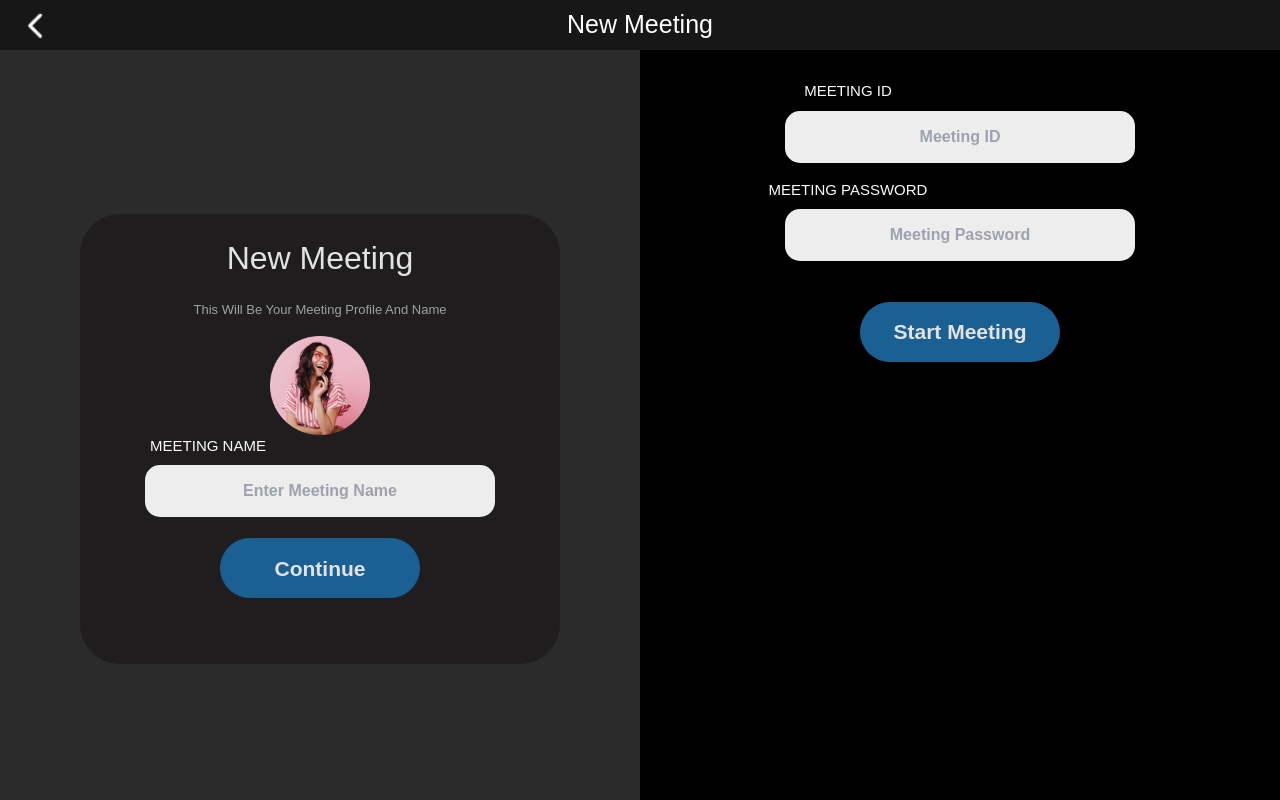
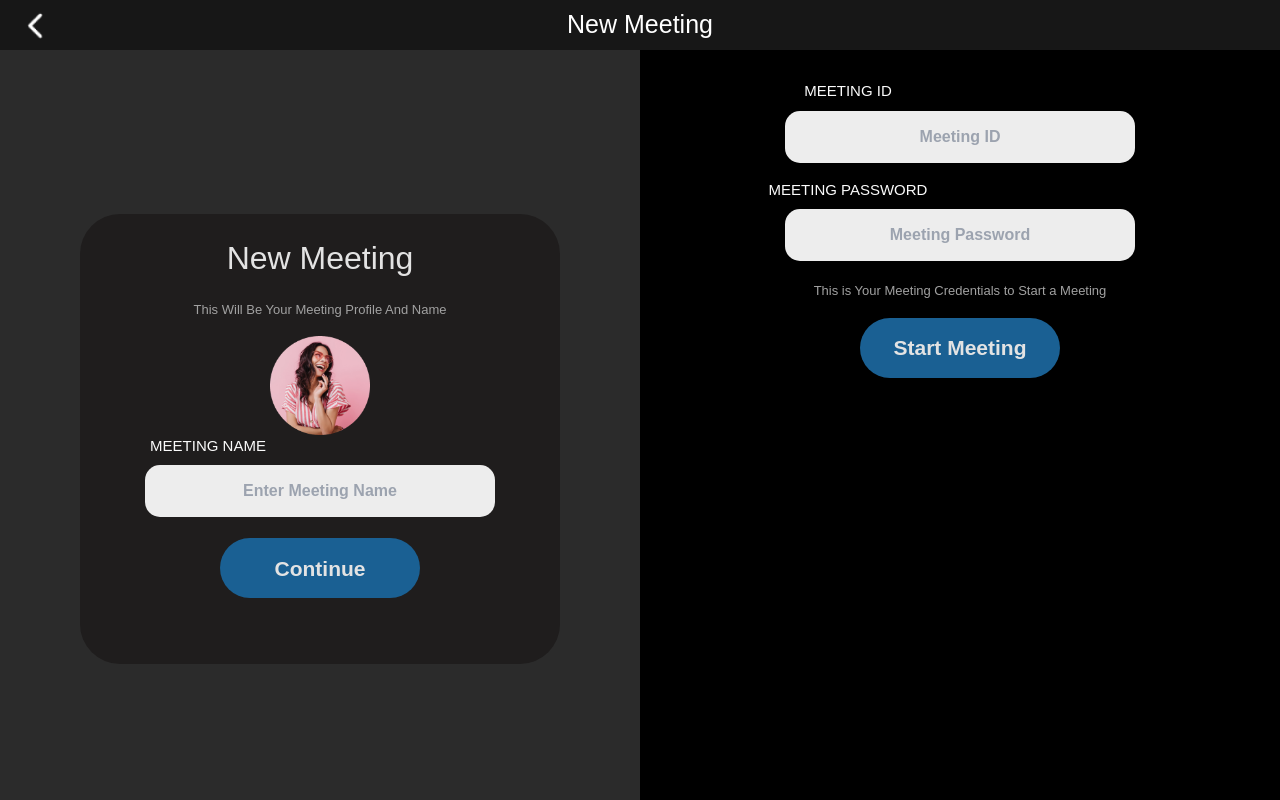
Before and after one commit to Febin-Joseph/zoomify, a React (Create React App) app in the folder client/: page /new in a window 1280 px wide. Built offline with nearby package versions, Linux system fonts and the light colour scheme.

Commit message:
made a change to new meeting

```diff
--- a/client/src/pages/newmeeting/NewMeeting.jsx
+++ b/client/src/pages/newmeeting/NewMeeting.jsx
@@ -86,11 +86,11 @@ const NewMeeting = () => {
                 value={''}
               />
             </div>
-            {/* <div className='flex items-center justify-center'>
+            <div className='flex items-center justify-center'>
               <p className='text-[#A1A1A1] text-[13px] lg:w-[25vw] w-[250px] text-center mt-1 mb-3'>
-                Enter Meeting Credential to Join a Meeting m
+              This is Your Meeting Credentials to Start a Meeting
               </p>
-            </div> */}
+            </div>
 
             <div className='mb-8'>
               <MainBtn
@@ -160,13 +160,13 @@ const NewMeeting = () => {
           value={''}
         />
 
-        {/* <div className='flex items-center justify-center'>
+        <div className='flex items-center justify-center'>
           <p className='text-[#A1A1A1] text-[13px] lg:w-[25vw] w-[250px] text-center mt-1 mb-3'>
-            Enter Meeting Credential to Join a Meeting
+            This is Your Meeting Credentials to Start a Meeting
           </p>
-        </div> */}
+        </div>
 
-        <div className='mb-8 mt-5'>
+        <div className='mb-8 mt-0'>
           <MainBtn
             value={"Start Meeting"}
             width={60}
--- a/client/src/routes/AppRoutes.jsx
+++ b/client/src/routes/AppRoutes.jsx
@@ -11,13 +11,10 @@ const AppRoutes = () => {
         <BrowserRouter>
             <Routes>
                 <Route path='/' element={<Home />} />
-                <Route path='/join' element={<JoinMeeting />} />
-                <Route path='/signin' element={<SignIn />} />
-                <Route path='/signup' element={<SignUp />} />
-                <Route
-                    path='/home'
-                    element={<Home2 />}
-                />
+                <Route path='join' element={<JoinMeeting />} />
+                <Route path='signin' element={<SignIn />} />
+                <Route path='signup' element={<SignUp />} />
+                <Route path='home' element={<Home2 />} />
                 <Route path='new' element={<NewMeeting />} />
                 <Route path='*' element={<PageNotFound />} />
             </Routes>
```
